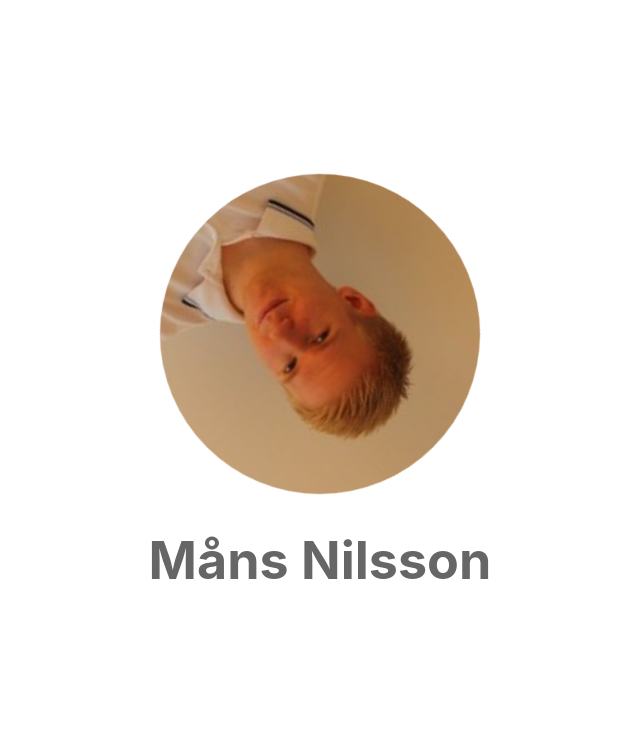
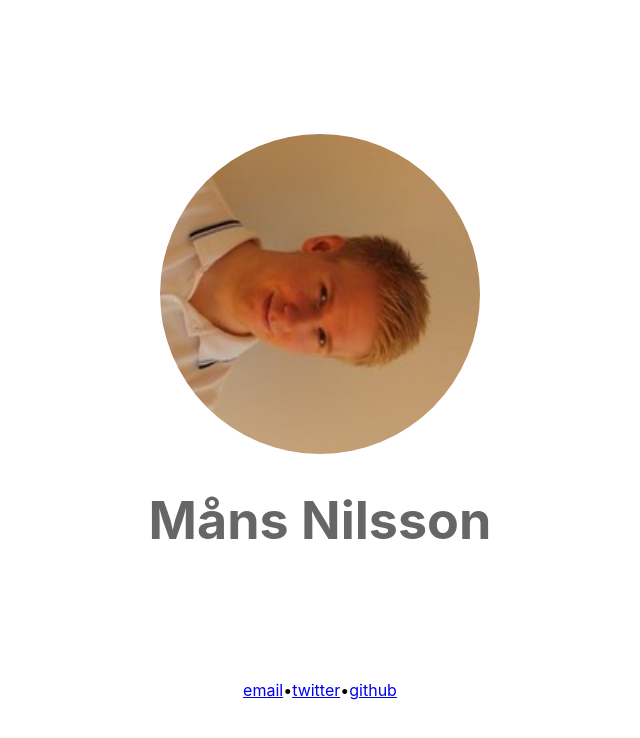
Before and after one commit to mansn/mansnilsson.me, a React (Create React App) app: page / in a window 1280 px wide. Shown: the top 738 px of the page, without its empty margins (320-960 px from the left). Built offline with nearby package versions, Linux system fonts and the light colour scheme.

Commit message:
Add footer and add some padding

```diff
--- a/src/App.css
+++ b/src/App.css
@@ -1,5 +1,6 @@
 .App {
   text-align: center;
+  padding: 40px;
 }
 
 .me-logo {
@@ -11,7 +12,7 @@
 
 .App-header {
   background-color: white;
-  min-height: 100vh;
+  min-height: 80vh;
   display: flex;
   flex-direction: column;
   align-items: center;
--- a/src/App.js
+++ b/src/App.js
@@ -9,6 +9,11 @@ function App() {
         <img src={me} className="me-logo" alt="månsnilsson" />
         <h1>Måns Nilsson</h1>
       </header>
+      <footer>
+        <a href="mailto:willaddthis@soon.com">email</a>•
+        <a href="http://twitter.com/the_mni">twitter</a>•
+        <a href="http://github.com/mansn">github</a>
+      </footer>
     </div>
   );
 }
```
